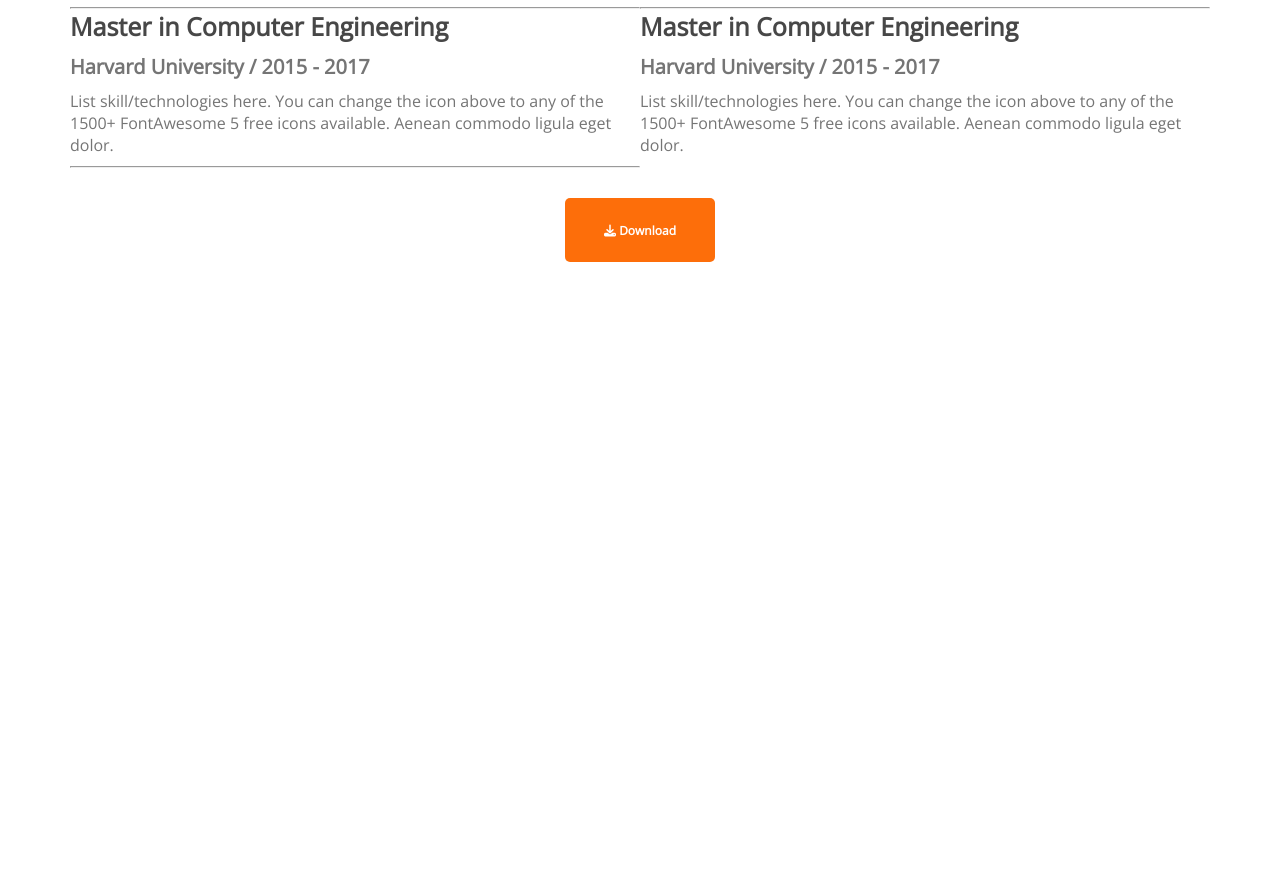
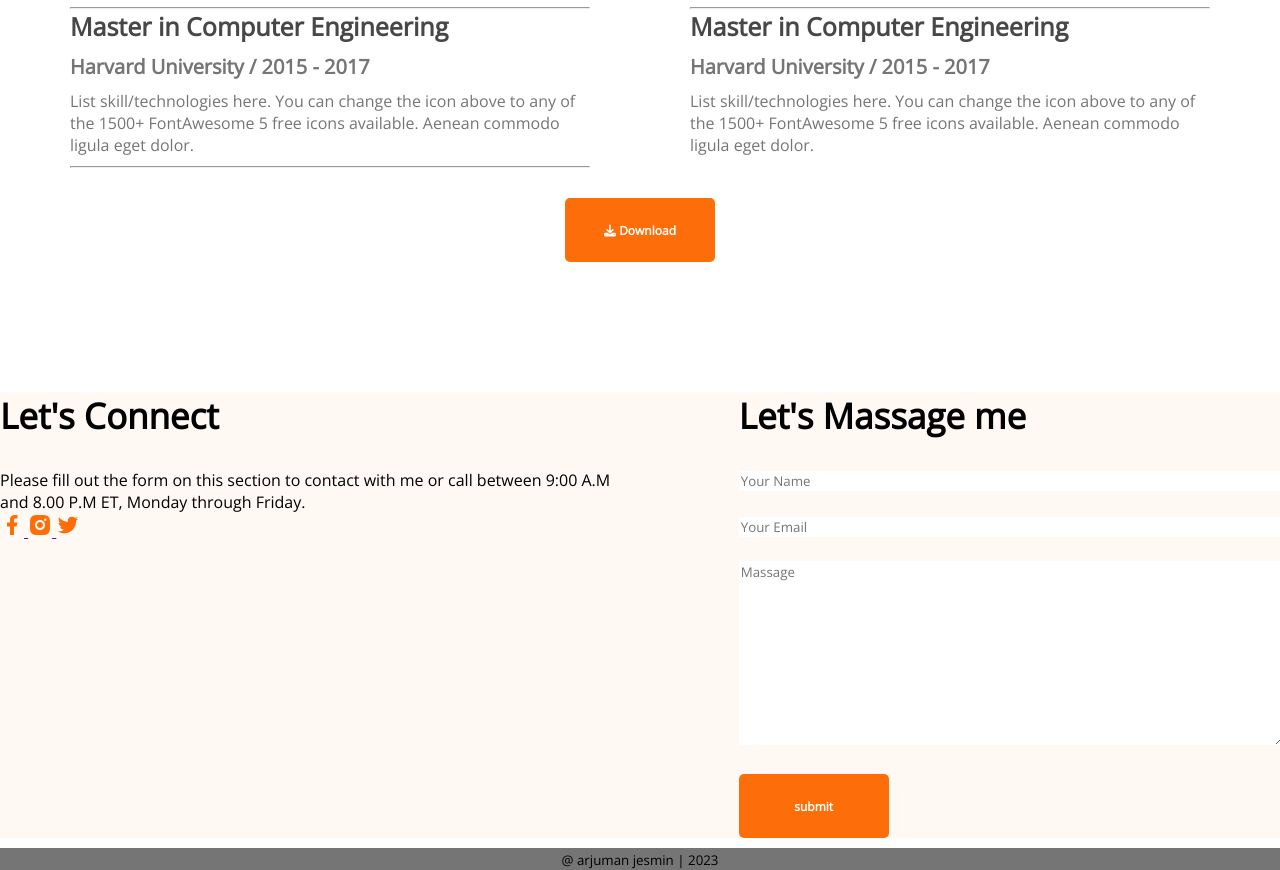
Before and after one commit to ArjumanJesmin/developer-portfolio, a plain HTML site: page index.html in a window 1280 px wide. Shown: the part 2561-3431 px from the top of the page. Before the commit the page ends 2823 px from the top, so only its background shows below. Drawn offline with nearby package versions, Linux system fonts and the light colour scheme.

Commit message:
Create a Portfolio webside

```diff
--- a/index.html
+++ b/index.html
@@ -170,7 +170,32 @@
            <div class="btn"> <button class="btn-primary"> <i class="fa fa-download" aria-hidden="true"></i> Download </button></div>
         </section>
     </main>
-    <footer></footer>
+<!-- contact section -->
+
+<section class="contact">
+    <div class="">
+        <h3 class="section-title">Let's Connect</h3>
+        <p class="section-descs">Please fill out the form on this section to contact with me or call between 9:00 A.M and 8.00 P.M ET, Monday through Friday.</p>
+        <a href="">
+            <img src="./images/icons/facebook.png" alt="">
+            <img src="./images/icons/insta.png" alt="">
+            <img src="./images/icons/twitter.png" alt="">
+        </a>
+    </div>
+
+    <div class="">
+        <h3 class="section-title">Let's Massage me</h3>
+        <form action="">
+            <input type="text" name="" id="" placeholder="Your Name">
+            <input type="email" name="" id="" placeholder="Your Email">
+            <textarea name="" id="" cols="30" rows="10" placeholder="Massage"></textarea>
+            <input class="btn-primary" type="submit" value="submit">
+        </form>
+    </div>
+
+</section>
+
+    <footer><small>@ arjuman jesmin | 2023 </small></footer>
 </body>
 
 </html>
--- a/style/portfolio.css
+++ b/style/portfolio.css
@@ -169,6 +169,7 @@ section {
 
 .resume-content{
     display: flex;
+    gap: 100px;
 }
 
 .resume-item{
@@ -197,3 +198,27 @@ section {
     text-align: center;
     padding-top: 30px;
 }
+
+/* contact style */
+.contact{
+    display: flex;
+    gap: 100px;
+    background:#FFF8F3 ;
+   padding: 130px 200pxs;
+}
+.contact .section-title{
+ text-align: left;
+}
+
+.contact input[type="text"],input[type="email"], textarea{
+    margin-bottom: 24px;
+    border: 0;
+    width: 100%;
+    padding-left:18px 30px;
+
+}
+footer{
+    text-align: center;
+    background: #757575;
+    margin-top: 10px;
+}
```
